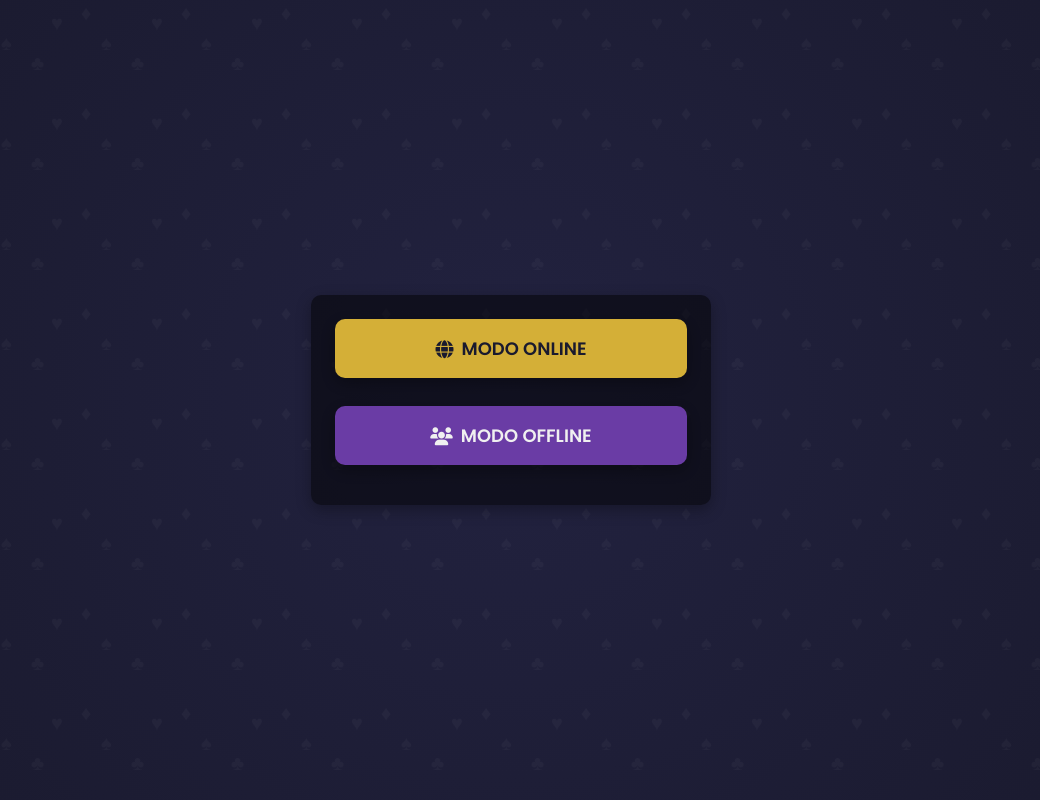
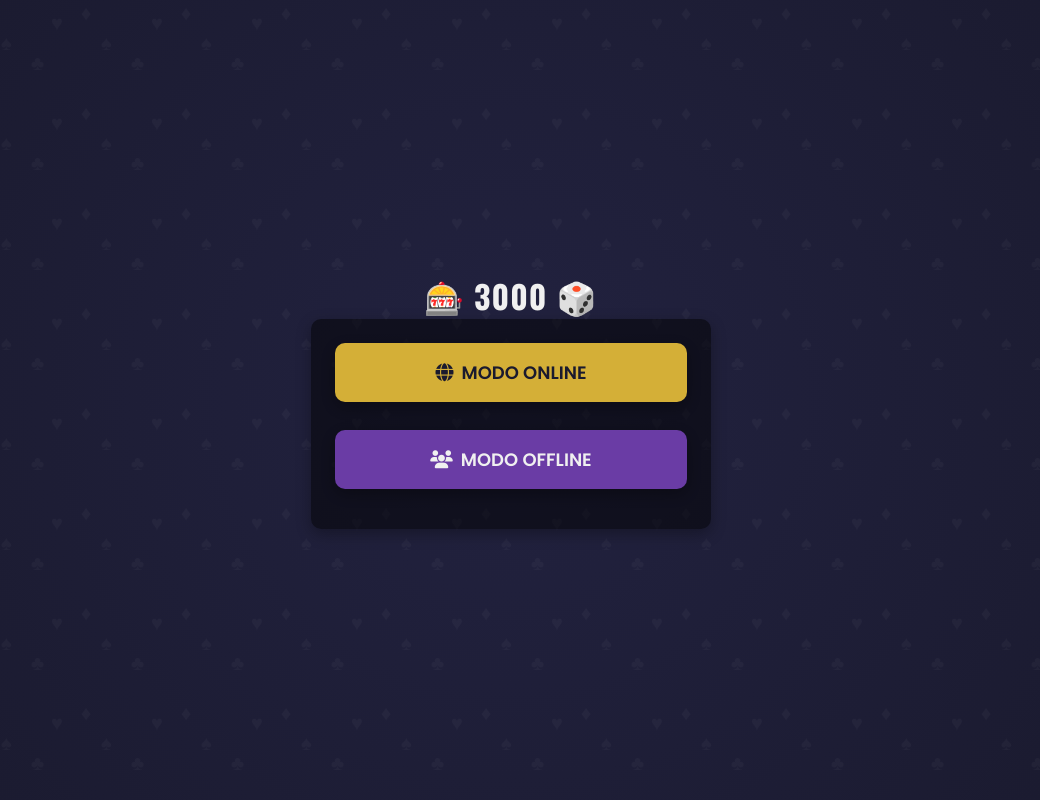
Before and after one commit to Drusito/counter_tres_mil, a website: page public/index.html in a window 1280 px wide. Shown: the whole page, without its empty margins (129-1169 px from the left). Drawn offline with nearby package versions, Linux system fonts and the light colour scheme; no server answers.

Commit message:
Update index.html

```diff
--- a/public/index.html
+++ b/public/index.html
@@ -16,7 +16,7 @@
     <!-- Pantalla de inicio principal -->
     <div id="main-menu-screen" class="screen">
       <div class="logo-container animate__animated animate__bounceIn">
-        <title>🎰 3000 🎲</title>
+        <h1>🎰 3000 🎲</h1>
         <div class="tagline"></div>
       </div>
       <div class="form-container animate__animated animate__fadeInUp">
```
